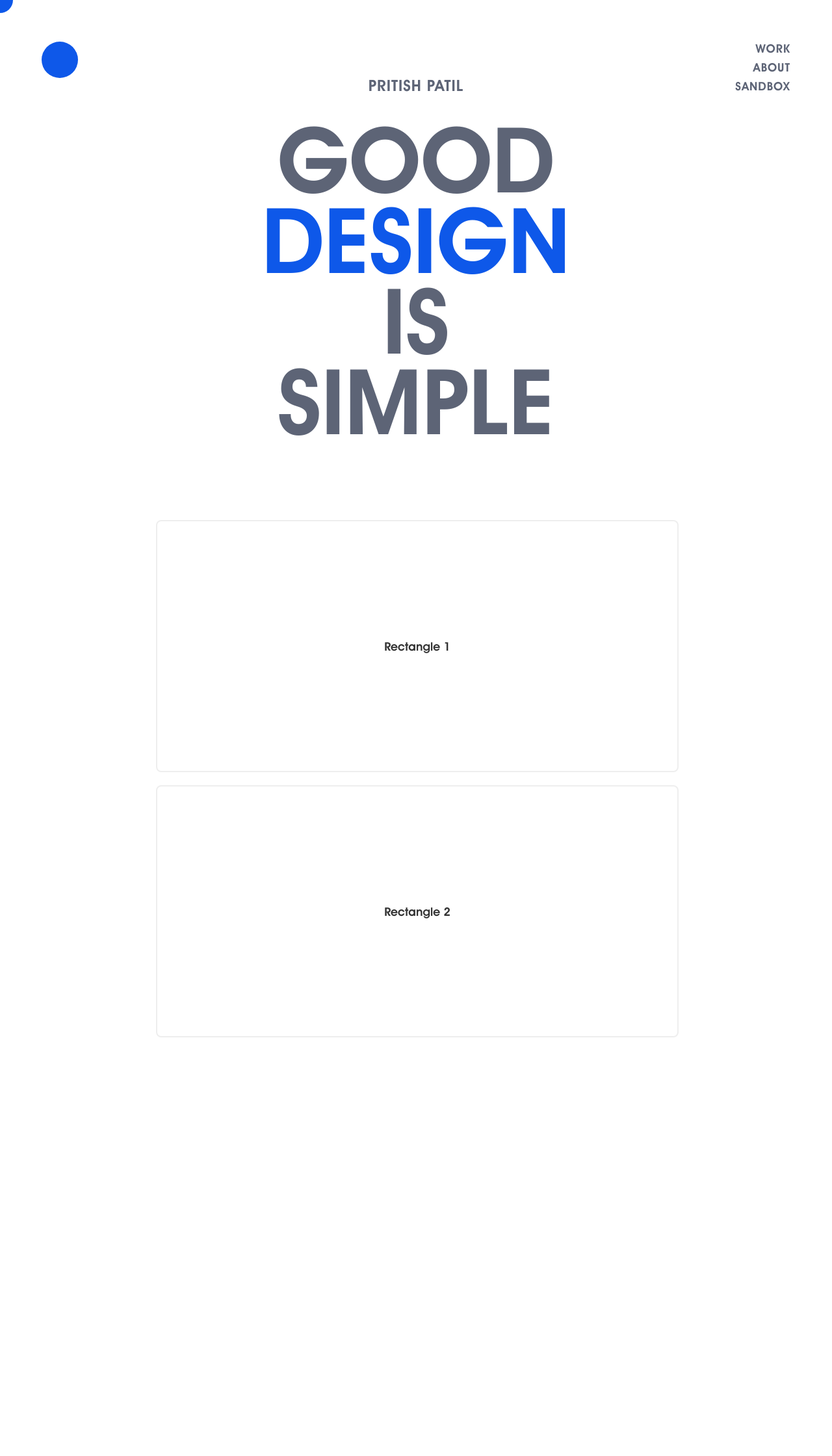
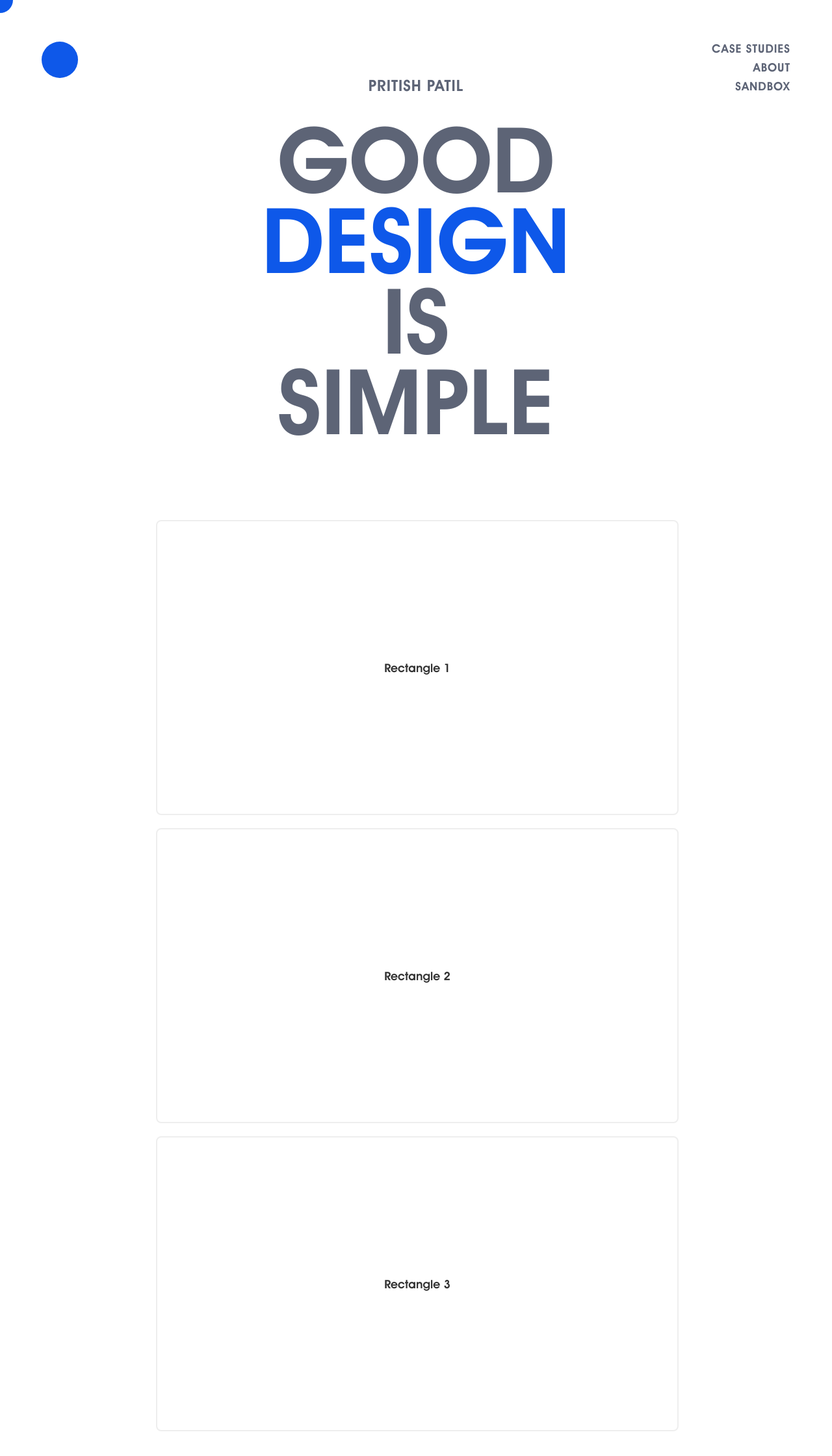
Before and after one commit to pritishpatil00/portfolio, a Next.js app: page / in a window 1280 px wide. Shown: the top 2240 px of the page at 65% size. Built offline with nearby package versions, Linux system fonts and the light colour scheme.

Commit message:
checkPointThree

```diff
--- a/src/app/page.js
+++ b/src/app/page.js
@@ -34,7 +34,7 @@ export default function Home() {
     if (showImages && currentImageIndex < images.length) {
       const timer = setTimeout(() => {
         setCurrentImageIndex(prev => prev + 1);
-      }, 100); // Fast transition between images
+      }, 150); // Fast transition between images
       return () => clearTimeout(timer);
     } else if (currentImageIndex >= images.length) {
       const timer = setTimeout(() => {
@@ -47,7 +47,7 @@ export default function Home() {
   // Natural loading animation - starts slow, speeds up
   useEffect(() => {
     if (showImages) {
-      const totalTime = images.length * 100 + 200; // Total sequence time
+      const totalTime = images.length * 150 + 200; // Total sequence time
       const startTime = Date.now();
 
       const animateProgress = () => {
@@ -113,7 +113,7 @@ export default function Home() {
         onMouseEnter={() => {setIsMenuHovered(true)}}
         onMouseLeave={() => {setIsMenuHovered(false)}}
         >
-        <p>WORK</p>
+        <p>CASE STUDIES</p>
         <p>ABOUT</p>
         <p>SANDBOX</p>
       </div>
@@ -199,6 +199,9 @@ export default function Home() {
         <div className={styles.caseStudyItem}>
           <p>Rectangle 2</p>
         </div>
+        <div className={styles.caseStudyItem}>
+          <p>Rectangle 3</p>
+        </div>
       </div>
 
     </main>
--- a/src/app/page.module.scss
+++ b/src/app/page.module.scss
@@ -157,12 +157,12 @@
 
 .caseStudyItem {
     position: relative;
-    height: 30vw;
     width: 100%;
+    aspect-ratio: 16 / 9;
     background: #ffffff;
     border-radius: 8px;
     border: 2px solid #eeeeee;
-    transition: all 0.3s ease;
+    transition: all 0.1s ease;
     cursor: pointer;
     pointer-events: auto;
     z-index: 1001;
```
